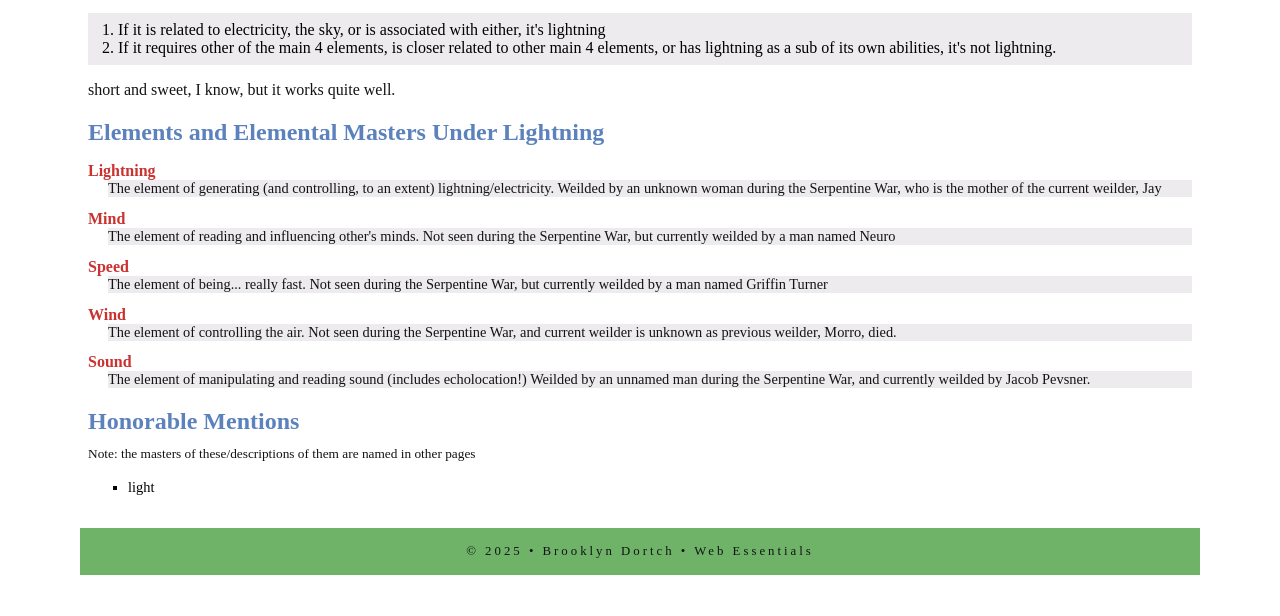
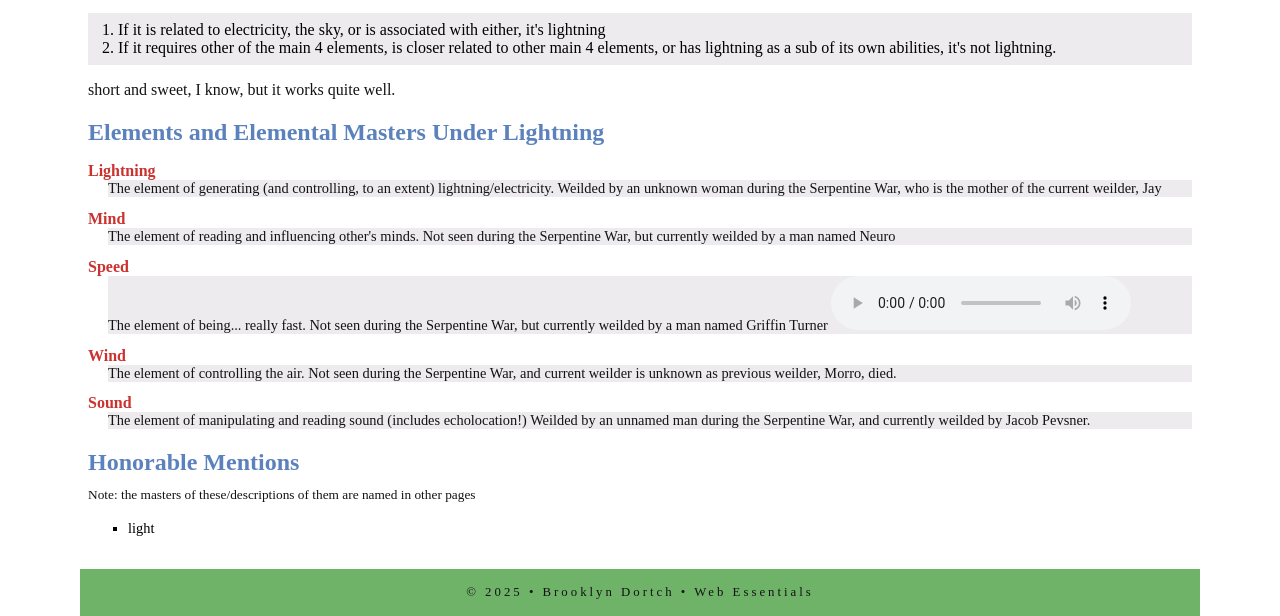
Before and after one commit to Warped-Daydream/dwdd1600, a plain HTML site: page 08media/lightning.html in a window 1280 px wide. Shown: the part 320-936 px from the top of the page. Before the commit the page ends 895 px from the top, so only its background shows below. Drawn offline with Linux system fonts and the light colour scheme; a web font is replaced by a local one.

Commit message:
Update lightning.html

```diff
--- a/08media/lightning.html
+++ b/08media/lightning.html
@@ -58,7 +58,12 @@
             <dt>Mind</dt>
             <dd>The element of reading and influencing other's minds. Not seen during the Serpentine War, but currently weilded by a man named Neuro</dd>
             <dt>Speed</dt>
-            <dd>The element of being... really fast. Not seen during the Serpentine War, but currently weilded by a man named Griffin Turner</dd>
+            <dd>The element of being... really fast. Not seen during the Serpentine War, but currently weilded by a man named Griffin Turner
+                <audio controls>
+                    <source src="speed.mp3" type="audio/mp3">
+                    <source src="speed.ogg" type="audio/mpeg">
+                </audio>
+            </dd>
             <dt>Wind</dt>
             <dd>The element of controlling the air. Not seen during the Serpentine War, and current weilder is unknown as previous weilder, Morro, died.</dd>
             <dt>Sound</dt>
```
